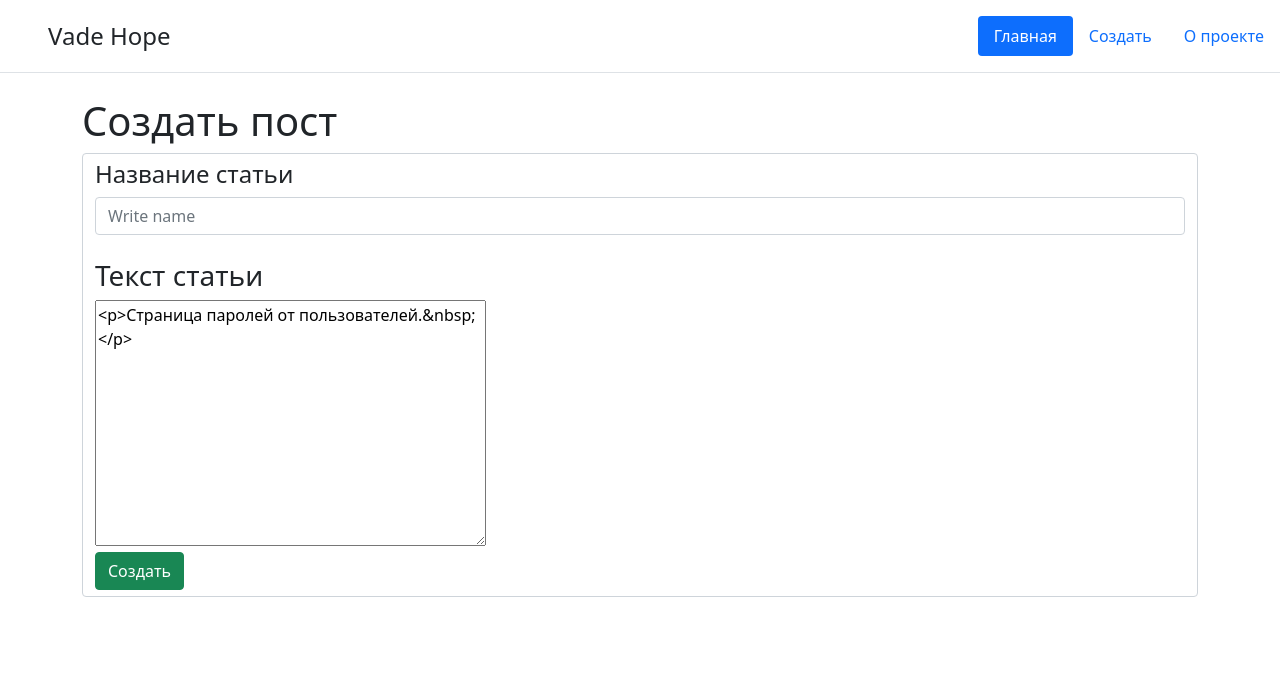
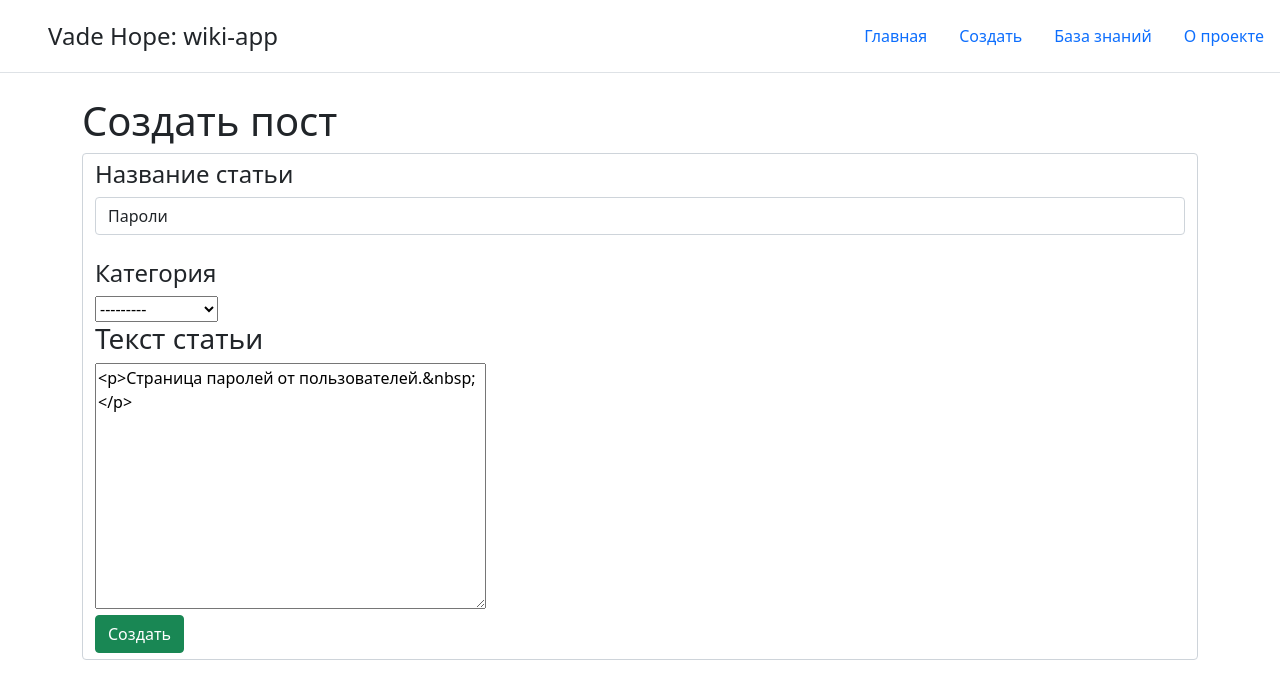
Before and after one commit to kolomeetc76/wiki-web-app, a Django app: page /44/edit in a window 1280 px wide. Shown: the top 699 px of the page. Run offline with Django 4.2, Linux system fonts and the light colour scheme; data comes from the database, SQL or seed files in the repository; both versions use the stored data as it was after the commit.

Commit message:
git push

```diff
--- a/myproject/main/forms.py
+++ b/myproject/main/forms.py
@@ -1,23 +1,23 @@
 from .models import Task
 from django.forms import ModelForm, TextInput, Textarea
-from django_summernote.widgets import SummernoteWidget, SummernoteInplaceWidget
+from django_summernote.widgets import SummernoteWidget
 
-
-
-class TaskForm(ModelForm):
+#Форма создания записи(текстовый редактор, присвоение иерархии в дереве)
+class add_TaskForm(ModelForm):
     class Meta:
         model = Task
-        fields = ["title", "task"]
+        fields = ["name", "task", "parent"]
         widgets = {
-            "title": TextInput(attrs={
+            "name": TextInput(attrs={
                 'class': 'form-control',
                 'placeholder': 'Write name',
             }),
+
             "task": SummernoteWidget(attrs={
                 'summernote': {
                     'airMode': False,
                     'width': '100%',
-                    'height': '800',
+                    'height': '600',
                     'toolbar': [
                         ['style', ['bold', 'italic', 'underline', 'clear']],
                         ['font', ['strikethrough', 'superscript', 'subscript']],
@@ -32,4 +32,5 @@ class TaskForm(ModelForm):
 
             }),
 
+
         }
--- a/myproject/main/models.py
+++ b/myproject/main/models.py
@@ -1,17 +1,26 @@
 from django.db import models
+from mptt.models import MPTTModel, TreeForeignKey
+from django.urls import reverse
 
 
-class Task(models.Model):
-    title = models.CharField('Название', max_length=100)
+#простейшая модель для создания записи, поле title не обязательно
+class Task(MPTTModel):
+    name = models.CharField(max_length=50, unique=True)
+    parent = TreeForeignKey('self', on_delete=models.CASCADE, null=True, blank=True, related_name='children')
+    title = models.CharField(max_length=50, unique=True)
     task = models.TextField('Описание')
 
+
     def get_absolute_url(self):
-        return f"/{self.id}"
+        return reverse('category', kwargs={"pk": self.pk})
 
 
     def __str__(self):
-        return self.title
+        return self.name
 
     class Meta:
         verbose_name = 'Задача'
         verbose_name_plural = 'Задача'
+
+    class MPTTMeta:
+        order_insertion_by = ['name']
--- a/myproject/main/templates/main/base.html
+++ b/myproject/main/templates/main/base.html
@@ -11,12 +11,13 @@
     <header class="d-flex flex-wrap justify-content-center py-3 mb-4 border-bottom">
         <a href="/" class="d-flex align-items-center mb-3 mb-md-0 me-md-auto text-dark text-decoration-none">
           <svg class="bi me-2" width="40" height="32"><use xlink:href="#bootstrap"></use></svg>
-          <span class="fs-4">Vade Hope</span>
+          <span class="fs-4">Vade Hope: wiki-app</span>
         </a>
 
         <ul class="nav nav-pills">
-          <li class="nav-item"><a href="{% url "home" %}" class="nav-link active">Главная</a></li>
-          <li class="nav-item"><a href="{% url "create" %}" class="nav-link" aria-current="page">Создать</a></li>
+          <li class="nav-item"><a href="{% url "home" %}" class="nav-link">Главная</a></li>
+          <li class="nav-item"><a href="{% url "create_child" %}" class="nav-link" aria-current="page">Создать</a></li>
+          <li class="nav-item"><a href="{% url "wiki" %}" class="nav-link" aria-current="page">База знаний</a></li>
           <li class="nav-item"><a href="{% url "about" %}" class="nav-link">О проекте</a></li>
         </ul>
       </header>
--- a/myproject/main/templates/main/create.html
+++ b/myproject/main/templates/main/create_child.html
@@ -9,7 +9,9 @@
     <form method="post" class="form-control">
         {% csrf_token %}
         <label><h4>Название статьи</h4></label><br>
-        {{ form.title }}<br>
+        {{ form.name }}<br>
+        <label><h4>Категория</h4></label><br>
+        {{ form.parent|safe }}<br>
         <label><h3>Текст статьи</h3></label><br>
         {{ form.task|safe }}<br>
 
--- a/myproject/main/templates/main/delete_post.html
+++ b/myproject/main/templates/main/delete_post.html
@@ -5,7 +5,7 @@
 {% endblock %}
 
 {% block content%}
-    <h1>Удалить {{ Post.title }} ?</h1>
+    <h1>Удалить: {{ Post.name }} ?</h1>
     <form method="post" class="form-control">
         {% csrf_token %}
         <button type="submit" class="btn btn-danger">Удалить запись</button>
--- a/myproject/main/templates/main/details_view.html
+++ b/myproject/main/templates/main/details_view.html
@@ -6,7 +6,7 @@
 
 {% block content%}
     <div class="features">
-        <h1>{{ Post.title }}</h1><br>
+        <h1>{{ Post.name }}</h1><br>
         {{ Post.task|safe }}<br>
         <a href="{%url "post-delete" Post.id %}" class="btn btn-danger">Удалить запись</a>
         <a href="{%url "post-update" Post.id %}" class="btn btn-info">Изменить</a>
--- a/myproject/main/templates/main/edit.html
+++ b/myproject/main/templates/main/edit.html
@@ -9,7 +9,9 @@
     <form method="post" class="form-control">
         {% csrf_token %}
         <label><h4>Название статьи</h4></label><br>
-        {{ form.title }}<br>
+        {{ form.name }}<br>
+        <label><h4>Категория</h4></label><br>
+        {{ form.parent|safe }}<br>
         <label><h3>Текст статьи</h3></label><br>
         {{ form.task|safe }}<br>
 
--- a/myproject/main/urls.py
+++ b/myproject/main/urls.py
@@ -1,13 +1,14 @@
 from django.urls import path, include
 from . import views
-
 
 
 urlpatterns = [
     path('', views.index, name = "home"),
     path('about', views.about, name = "about"),
-    path('create', views.create, name = "create"),
-    path('<int:pk>', views.PostDetailView.as_view(), name = "post-datail"),
+    path('post-list/<int:pk>', views.PostDetailView.as_view(), name = "post-datail"),
     path('<int:pk>/edit', views.PostUpdateView.as_view(), name = "post-update"),
     path('<int:pk>/delete', views.PostDeleteView.as_view(), name = "post-delete"),
+    path('post-list', views.show_genres, name='wiki'),
+    path('post-list/<int:pk>', views.get_category, name='category'),
+    path('create-child', views.add_child, name = "create_child"),
 ]
--- a/myproject/main/views.py
+++ b/myproject/main/views.py
@@ -1,58 +1,65 @@
 from distutils.log import error
 from multiprocessing import context
+from os import name
 from bson import is_valid
 from django.shortcuts import render, redirect
 from .models import Task
-from .forms import TaskForm
+from .forms import add_TaskForm
 from django.views.generic import DetailView, UpdateView, DeleteView
-from django_summernote.widgets import SummernoteWidget
 
 
 
+#Просмотр страницы с записью
 class PostDetailView(DetailView):
     model = Task
     template_name = 'main/details_view.html'
     context_object_name = 'Post'
 
-
+#Редактирование существующей страницы
 class PostUpdateView(UpdateView):
     model = Task
     template_name = 'main/edit.html'
-    form_class = TaskForm
+    form_class = add_TaskForm
 
-
+#Удаление записи
 class PostDeleteView(DeleteView):
     model = Task
     template_name = 'main/delete_post.html'
     success_url = "/"
     context_object_name = 'Post'
 
+#Главная страница
+def index(request):
+    names = Task.objects.order_by('id')
+    return render(request, 'main/index.html', {"Title": "Главная страница сайта", "names": names})
 
-def index(request):
-    tasks = Task.objects.order_by('id')
-    return render(request, 'main/index.html', {"title": "Главная страница сайта", "tasks": tasks})
-
-
+#Страница "О проекте"
 def about(request):
     return render(request, 'main/about.html')
 
-
-def create(request):
+#Создать запись
+def add_child(request):
     error_task = ""
     if request.method == "POST":
-        form = TaskForm(request.POST)
+        form = add_TaskForm(request.POST)
         if form.is_valid():
             form.save()
             return redirect("home")
         else:
             error_task = 'Error type data'
 
-    form = TaskForm()
+    form = add_TaskForm()
 
     context = {
         'form': form,
         'error': error_task
     }
 
+    return render(request, 'main/create_child.html', context)
+#Отобразить дерево категорий
+def show_genres(request):
+    return render(request, "main/list_posts.html", {'genres': Task.objects.all()})
 
-    return render(request, 'main/create.html', context)
+#Получить категории
+def get_category(request):
+    pass
--- a/myproject/myproject/settings.py
+++ b/myproject/myproject/settings.py
@@ -27,6 +27,7 @@ INSTALLED_APPS = [
     'django.contrib.messages',
     'django.contrib.staticfiles',
     'main',
+    'mptt',
 ]
 
 INSTALLED_APPS += ('django_summernote', )
```
Also changed, not shown: myproject/main/templates/main/index.html (+5 -5 lines), myproject/main/templates/main/list_posts.html (added, +21 -0 lines), myproject/db.sqlite3, myproject/main/migrations/0001_initial.py, myproject/main/migrations/0002_alter_task_options.py (deleted), myproject/media/django-summernote/2022-07-27/bf9bcb1b-7408-45ab-ace6-4fc092aeeed3.jpeg (deleted), myproject/media/django-summernote/2022-07-28/b35b0e00-b21c-4d3e-99e8-e55f685ed26d.jpeg (deleted).
